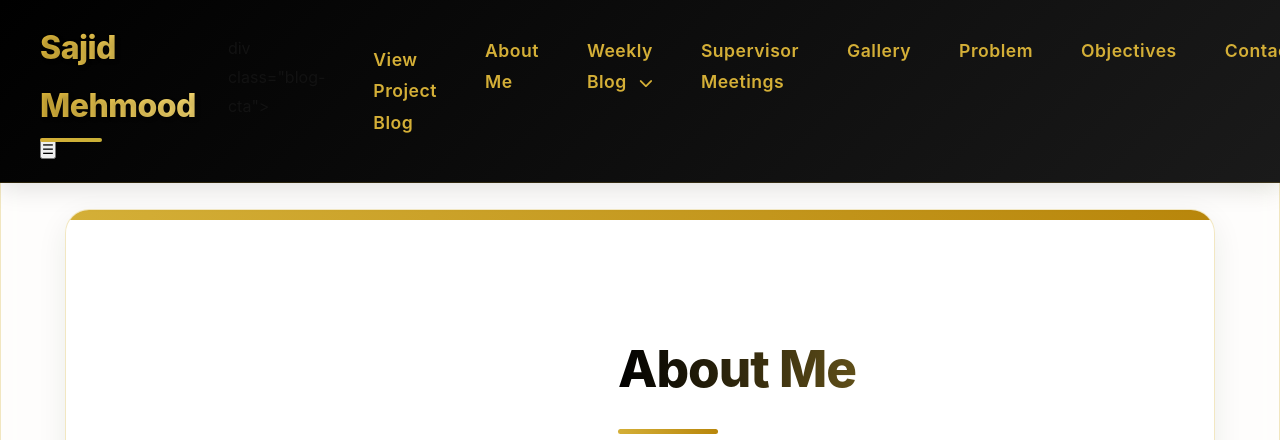
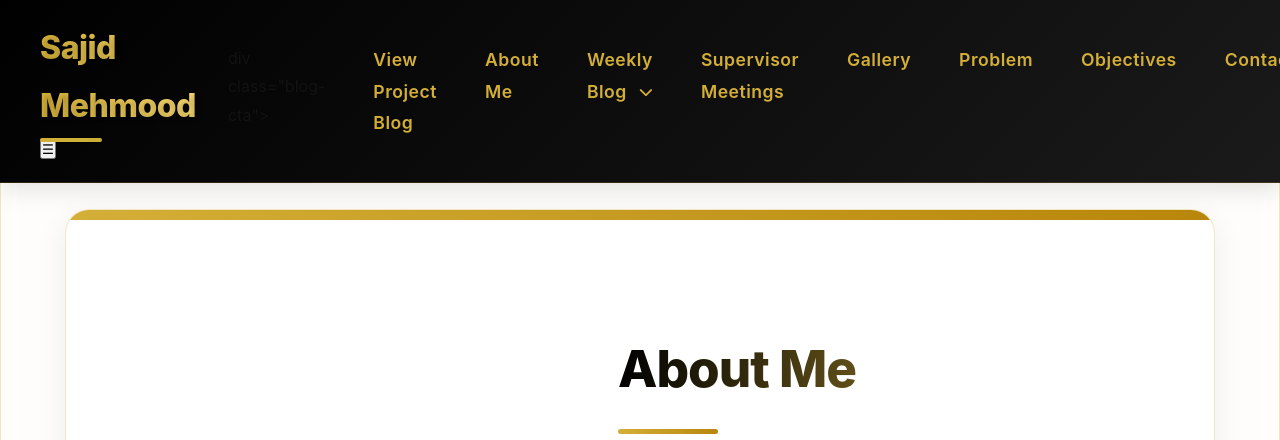
Before and after one commit to Sajidaitech/ugblog, a website with bundled scripts: page index.html in a window 1280 px wide. Shown: the top 440 px of the page. Built offline with nearby package versions, Linux system fonts and the light colour scheme.

Commit message:
Update index.html

```diff
--- a/index.html
+++ b/index.html
@@ -18,8 +18,8 @@
         <nav>
             <ul class="nav-links">
                 div class="blog-cta">
-        <a href="https://sajidaitech.github.io/portfolio/" class="blog-view-btn" target="_blank">View Project Blog</a>
-      </div>
+        <li><a href="https://sajidaitech.github.io/portfolio/" class="blog-view-btn" target="_blank">View Project Blog</a>
+      </div></li>
                 <li><a href="#about">About Me</a></li>
                 <li>
                     <a href="#blog" id="blogLink">Weekly Blog <i class="fas fa-chevron-down"></i></a>
```
